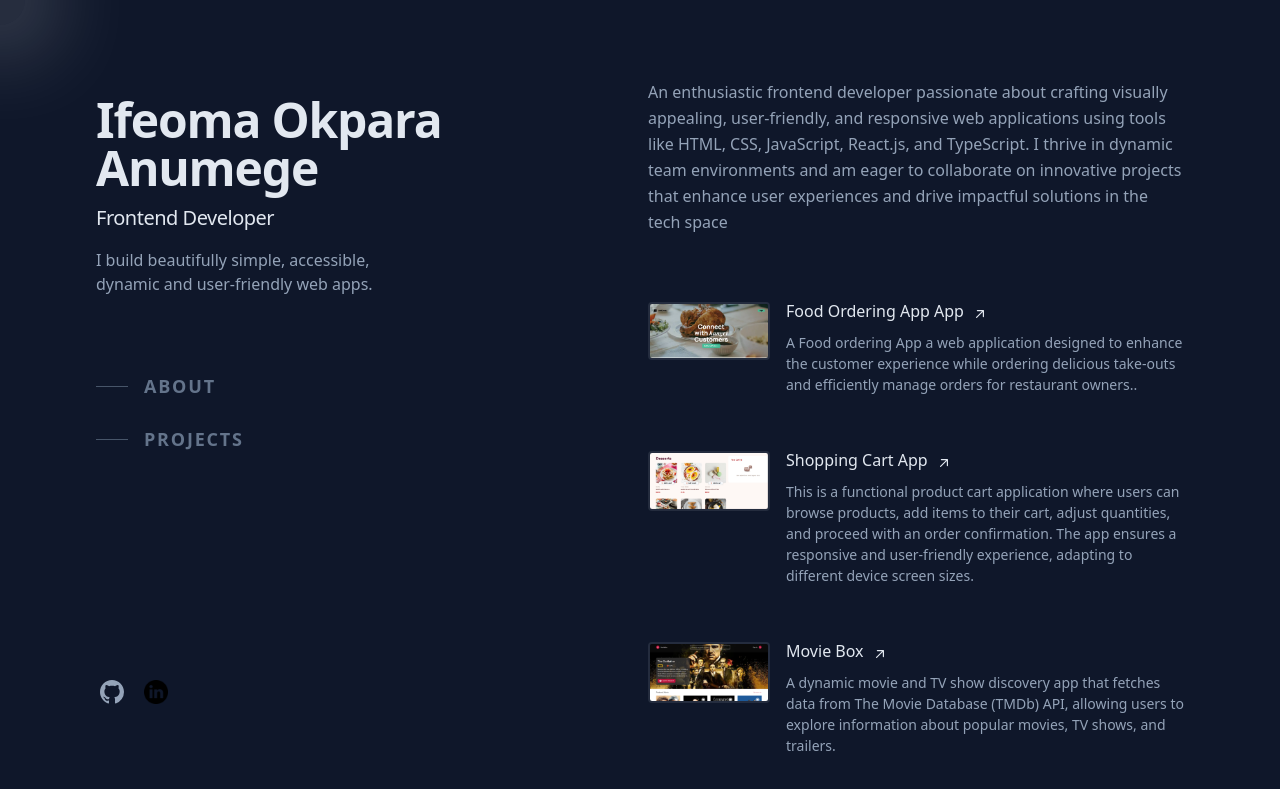
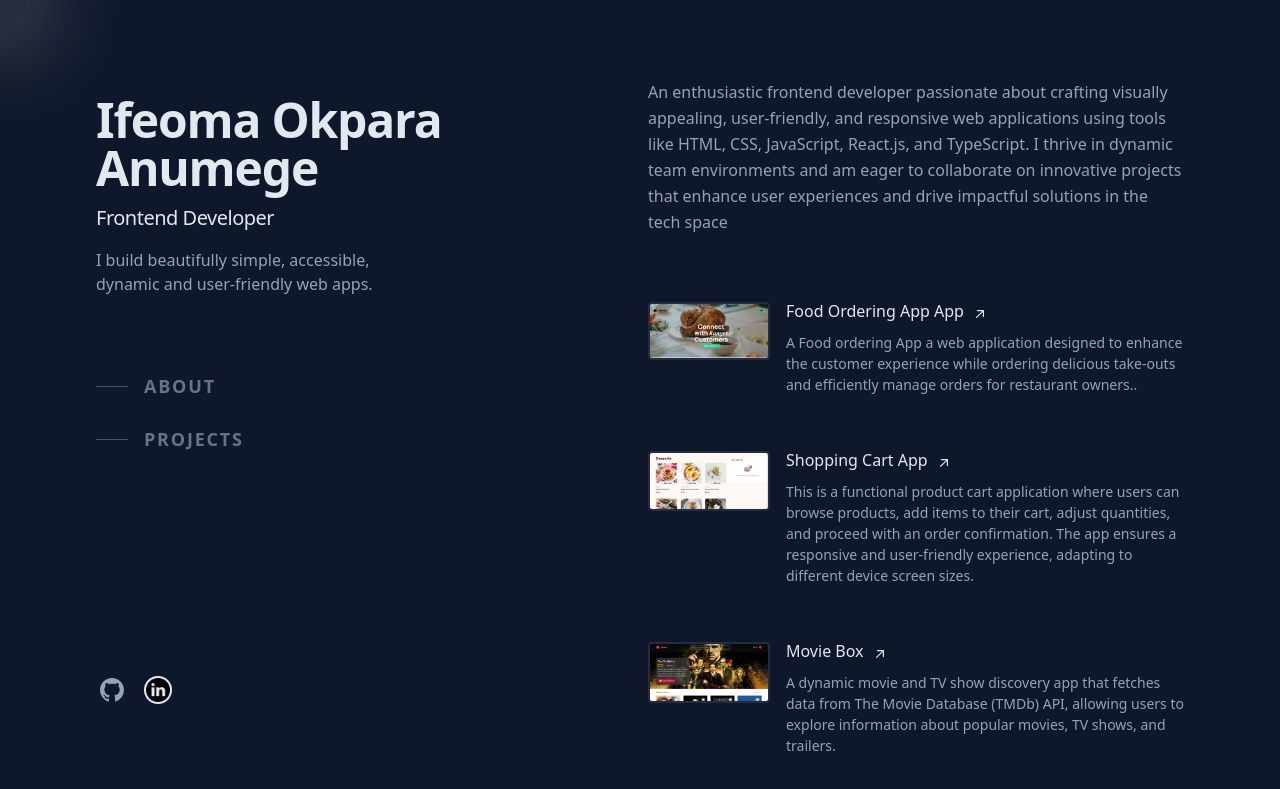
Before and after one commit to SylviaifyX/Portfolio, a website: page index.html in a window 1280 px wide. Shown: the top 789 px of the page. Drawn offline with Linux system fonts and the light colour scheme.

Commit message:
making some changes

```diff
--- a/index.html
+++ b/index.html
@@ -112,7 +112,7 @@
               </li>
               <li class="mr-5 text-xs">
                 <a
-                  class="block hover:text-slate-200"
+                  class="block bg-slate-200 rounded-full p-[2px] hover:text-slate-200"
                   href="https://www.linkedin.com/in/ifeoma-okpara-anumege"
                   target="_blank"
                   rel="noreferrer"
```
Also changed, not shown: style.css.
